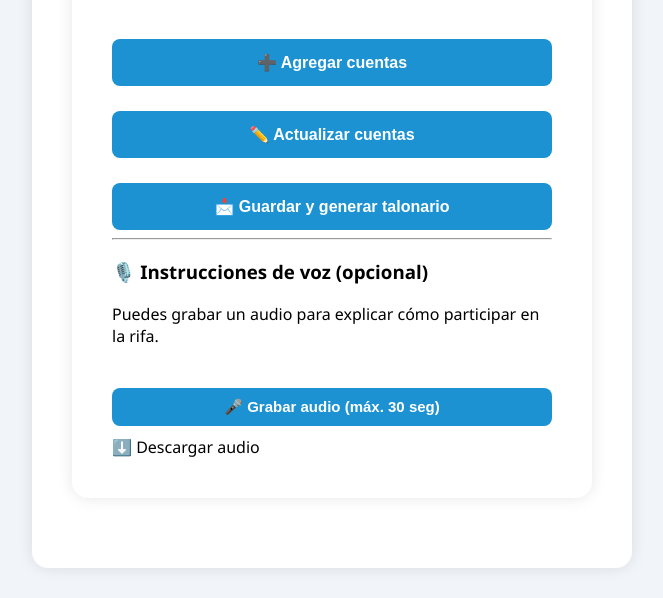
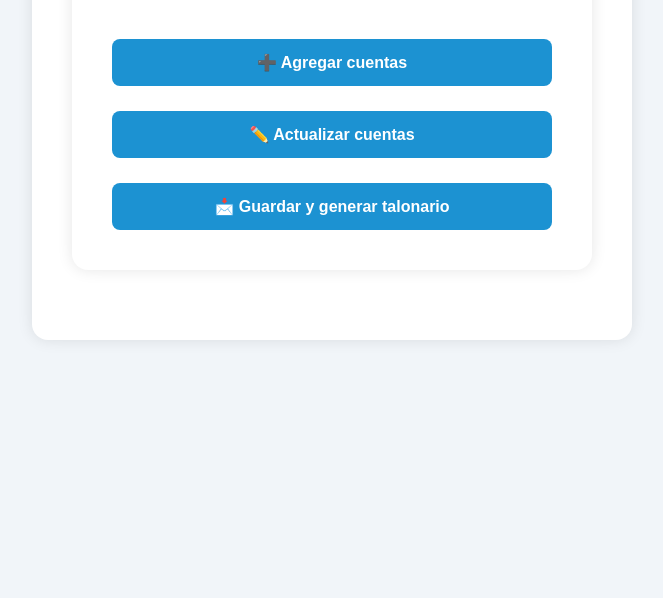
Before and after one commit to mineducaciontitulos/GEICACONTROLRIFAS, a Flask app: page /admin/crear-rifa in a window 1280 px wide. Shown: the part 1012-1610 px from the top of the page, without its empty margins (308-971 px from the left). After the commit the page ends 1352 px from the top, so only its background shows below. Run offline with Flask 3, Linux system fonts and the light colour scheme; a user stored in the database is signed in; data comes from the database, SQL or seed files in the repository; both versions use the stored data as it was after the commit.

Commit message:
🔥 Eliminado botón de grabación de audio en crear_rifa.html

```diff
--- a/templates/crear_rifa.html
+++ b/templates/crear_rifa.html
@@ -194,12 +194,6 @@
   {% endif %}
 
 
-    <hr>
-    <h3>🎙️ Instrucciones de voz (opcional)</h3>
-    <p>Puedes grabar un audio para explicar cómo participar en la rifa.</p>
-    <button type="button" onclick="grabarAudio()" style="padding:10px 20px; font-size:15px;">🎤 Grabar audio (máx. 30 seg)</button>
-    <audio id="reproductor" controls style="display:none; margin-top:15px;"></audio>
-    <a id="descargar" download="instrucciones_rifa.mp3" style="display:none; margin-top:10px; display:inline-block;">⬇️ Descargar audio</a>
 
     <!-- MENSAJE FLOTANTE -->
     <div id="mensaje-flotante" style="display:none;"></div>
@@ -235,29 +229,6 @@
       const url = `https://wa.me/${numeroConCodigo}?text=${encodeURIComponent(mensaje)}`;
       window.open(url, '_blank');
     }
-
-    let grabador, audioBlob;
-    async function grabarAudio() {
-  const stream = await navigator.mediaDevices.getUserMedia({ audio: true });
-  grabador = new MediaRecorder(stream);
-  const chunks = [];
-  grabador.ondataavailable = e => chunks.push(e.data);
-  grabador.onstop = () => {
-    audioBlob = new Blob(chunks, { type: 'audio/mp3' });
-    const url = URL.createObjectURL(audioBlob);
-    document.getElementById('reproductor').src = url;
-    document.getElementById('reproductor').style.display = 'block';
-    const descargar = document.getElementById('descargar');
-    descargar.href = url;
-    descargar.style.display = 'inline-block';
-  };
-  alert("🎤 Grabación iniciada. Tienes 30 segundos...");
-  grabador.start();
-  setTimeout(() => {
-    grabador.stop();
-    alert("✅ Grabación finalizada.");
-  }, 30000); // 30 segundos
-}
 
 
     function mostrarFormularioCuenta(modo) {
```
Also changed, not shown: geica_controlrifas.db.
